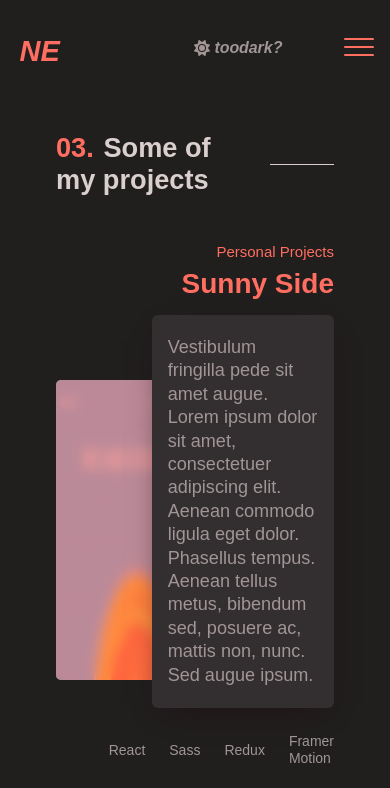
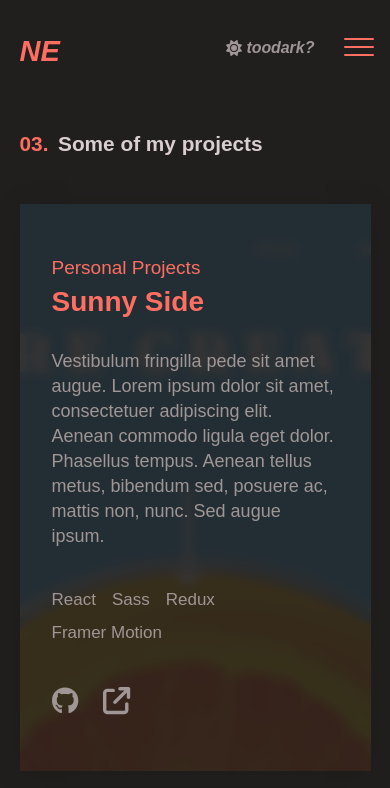
Before and after one commit to nick335/personalPorfolio, a React (Create React App) app: page /projects in a window 390 px wide. Shown: the top 788 px of the page. Built offline with nearby package versions, Linux system fonts and the light colour scheme; a web font is replaced by a local one.

Commit message:
responsiveness improved!!

```diff
--- a/src/sass/contact/_contactMediaQuery.scss
+++ b/src/sass/contact/_contactMediaQuery.scss
@@ -58,3 +58,46 @@
     }
   }
 }
+@media #{$media-mobile}{
+  .contact{
+
+    // display: none;
+    &-head{
+      .headerDiv{
+
+        .line{
+          display: none;
+        }
+      }
+      p{
+        max-width: 100%;
+      }
+    }
+    &-body{
+
+      &_form{
+        width: 95%;
+      }
+    }
+  }
+}
+@media #{$media-mobile-sm}{
+  .contact{
+    // background-color: red;
+    padding-left: 0;
+
+    &-head{
+      .headerDiv{
+        h3{
+          font-size: 1.55rem;
+        }
+      }
+    }
+    &-body{
+      &_form{
+        // display: none;
+        width: 100%;
+      }
+    }
+  }
+}
--- a/src/sass/home/homeMediaQuery.scss
+++ b/src/sass/home/homeMediaQuery.scss
@@ -89,6 +89,7 @@
 }
 @media #{$media-tablet}{
   .home-page{
+    // background-color: blue;
     .nav{
 
       &-structure{
@@ -104,7 +105,6 @@
           height: 100vh;
 
           &_lists{
-            // transition-delay: 0.2s;
             transition: all 1s ease-in;
             @include flexColumn;
             gap: 2.2rem;
@@ -112,8 +112,6 @@
             right: -55%;
             width: 55%;
             height: 100%;
-            // margin-right: -55%;
-            // margin-left: auto;
 
             .list{
               @include flexColumn;
@@ -133,8 +131,6 @@
 
           .page-route_lists{
             animation: slideIN 0.2s ease-in 0.05s 1 both;
-            // animation: name duration timing-function delay iteration-count direction fill-mode;
-
             @keyframes slideIN {
               0%{
                 right: -55%;
@@ -148,8 +144,6 @@
         .theme-controller{
           z-index: 100;
           position: static;
-          // top: 2.5rem;
-          // right: 15%;
           margin-left: auto;
           margin-right: 5.5rem;
         }
@@ -242,3 +236,100 @@
     }
   }
 }
+@media #{$media-mobile}{
+  .home-page{
+    .nav{
+      &-structure{
+        .page-route{
+          &_lists{
+            .list{
+              font-size: 18px;
+            }
+          }
+        }
+      }
+    }
+    .home-content{
+
+      &_content{
+
+        &-name{
+          font-size: 50px;
+        }
+        &-caption{
+          margin-top: 0.5rem;
+          font-size: 41px;
+        }
+        &-para{
+          margin-top: 1.35rem;
+        }
+      }
+      &_btn{
+        margin-top: 45px;
+      }
+    }
+  }
+}
+@media #{$media-mobile-sm}{
+  .home-page{
+    .nav{
+      &-structure{
+        .page-route{
+          &_lists{
+            width: 75%;
+          }
+        }
+        .page-route.is-active{
+          .page-route_lists{
+            @keyframes slideIN {
+              0%{
+                right: -75%;
+              }
+              100%{
+                right: 0;
+              }
+            }
+          }
+        }
+        .theme-controller{
+          margin-right: 4.7rem;
+        }
+      }
+    }
+    .home-content{
+      max-width: 90%;
+      &_content{
+        &-name{
+          font-size: 40px;
+          margin-top: 1.9rem;
+        }
+        &-caption{
+          font-size: 37px;
+          margin-top: 0.6rem;
+          line-height: 37px;
+        }
+      }
+      &_btn{
+        margin-top: 50px;
+      }
+    }
+  }
+}
+@media #{$media-mobile-xsm}{
+  .home-page{
+    .nav{
+      &-structure{
+        .theme-controller{
+          margin-right: 3.5rem;
+        }
+      }
+    }
+    .home-content{
+      &_content{
+        &-para{
+          font-size: 18px;
+        }
+      }
+    }
+  }
+}
--- a/src/sass/project/_project.scss
+++ b/src/sass/project/_project.scss
@@ -14,7 +14,7 @@
 
     h3{
       font-family: $secondary-font;
-      font-size: 1.7rem;
+      font-size: 1.75rem;
       font-weight: 700;
       word-spacing: 0rem;
       margin-right: 2rem;
@@ -74,9 +74,7 @@
       }
     }
     &-contentDiv{
-      position: relative;
       width: 40%;
-      // display: none;
 
       &_overline{
         h3{
@@ -85,7 +83,6 @@
           color: $bg-highlight-color;
           line-height: 16.9px;
           font-weight: 400;
-          // margin-bottom: 0.35rem;
         }
       }
       &_name{
@@ -116,7 +113,8 @@
       &_technologies{
 
         ul{
-          @include flexCenter;
+          display: inline-flex;
+          flex-wrap: wrap;
           gap: 1.5rem;
 
           li{
@@ -146,7 +144,6 @@
         width: 120%;
         height: fit-content;
         margin-left: -20%;
-        // background-color: greenyellow;
         z-index: 30;
         @include flexColumn;
         align-items: flex-end;
--- a/src/sass/project/_projectMediaQuery.scss
+++ b/src/sass/project/_projectMediaQuery.scss
@@ -42,3 +42,149 @@
     }
   }
 }
+@media #{$media-tablet}{
+  .projects{
+    width: 86%;
+    margin-left: auto;
+    margin-right: auto;
+
+    &-header{
+
+      h3{
+        margin-right: 0;
+      }
+
+      div{
+        display: none;
+        // width: 40%;
+      }
+    }
+
+    .project{
+      background: url('../../assets/Sunny-Side-Agency.png');
+      background-repeat: no-repeat;
+      background-position: center center;
+      background-size: cover;
+      margin: 0;
+      margin-bottom: 2.5rem;
+      line-height: 0;
+      width: 100%;
+      padding: 0;
+      position: relative;
+
+      &-imgDiv{
+        display: none;
+      }
+      &-contentDiv{
+        padding: 3.5rem 2rem;
+        width: 100%;
+        margin: 0;
+        backdrop-filter: blur(5.4px);
+        -webkit-backdrop-filter: blur(5.4px);
+
+        &_overline{
+          h3{
+            font-size: 19px;
+          }
+        }
+
+        &_name{
+          h4{
+            font-size: 28px;
+            margin-top: 0.65rem;
+          }
+        }
+
+        &_description{
+          padding: 1rem 0;
+          border-radius: 0;
+          box-shadow: 0 0 0 0 transparent;
+          background-color: transparent;
+
+          p{
+            font-size: 18px;
+            line-height: 25px;
+          }
+        }
+        &_technologies{
+          margin-bottom: 1.5rem;
+          ul{
+
+            li{
+              font-size: 17px;
+
+            }
+          }
+        }
+        &_links{
+          gap: 1.6rem;
+
+          a{
+            font-size: 1.7rem;
+          }
+        }
+
+        .overflow-div{
+          position: static;
+          width: 100%;
+          height: auto;
+          line-height: 0;
+          margin-left: 0;
+          align-items: flex-start;
+          // z-index: 30;
+        }
+      }
+    }
+  }
+  .projects-dark{
+    .project{
+     box-shadow: 0 4px 30px rgba(0, 0, 0, 0.1);
+      &-contentDiv{
+        transition: all ease-in-out 0.5s;
+        background: rgba(33, 30, 30, 0.9);
+
+      }
+    }
+  }
+  .projects-light{
+    .project{
+      box-shadow: 0 4px 30px rgba(255, 255, 255, 0.1);
+      &-contentDiv{
+        transition: all ease-in-out 0.5s;
+        background: rgba(244,241,241,0.85);
+
+      }
+    }
+  }
+}
+@media #{$media-mobile-sm}{
+  .projects{
+    // background-color: red;
+    width: 90%;
+
+    &-header{
+       h3{
+        font-size: 1.4rem;
+       }
+    }
+    .project{
+      &-contentDiv{
+        &_technologies{
+
+          ul{
+            gap: 1rem;
+          }
+        }
+      }
+    }
+  }
+}
+@media #{$media-mobile-xsm}{
+  .projects{
+    &-header{
+      h3{
+        font-size: 1.3rem;
+      }
+    }
+  }
+}
```
Also changed, not shown: src/component/about/about.js (added, +16 -0 lines), src/component/projects/projectdata/data/data.js (added, +60 -0 lines), src/sass/home/home.scss (+1 -6 lines).
